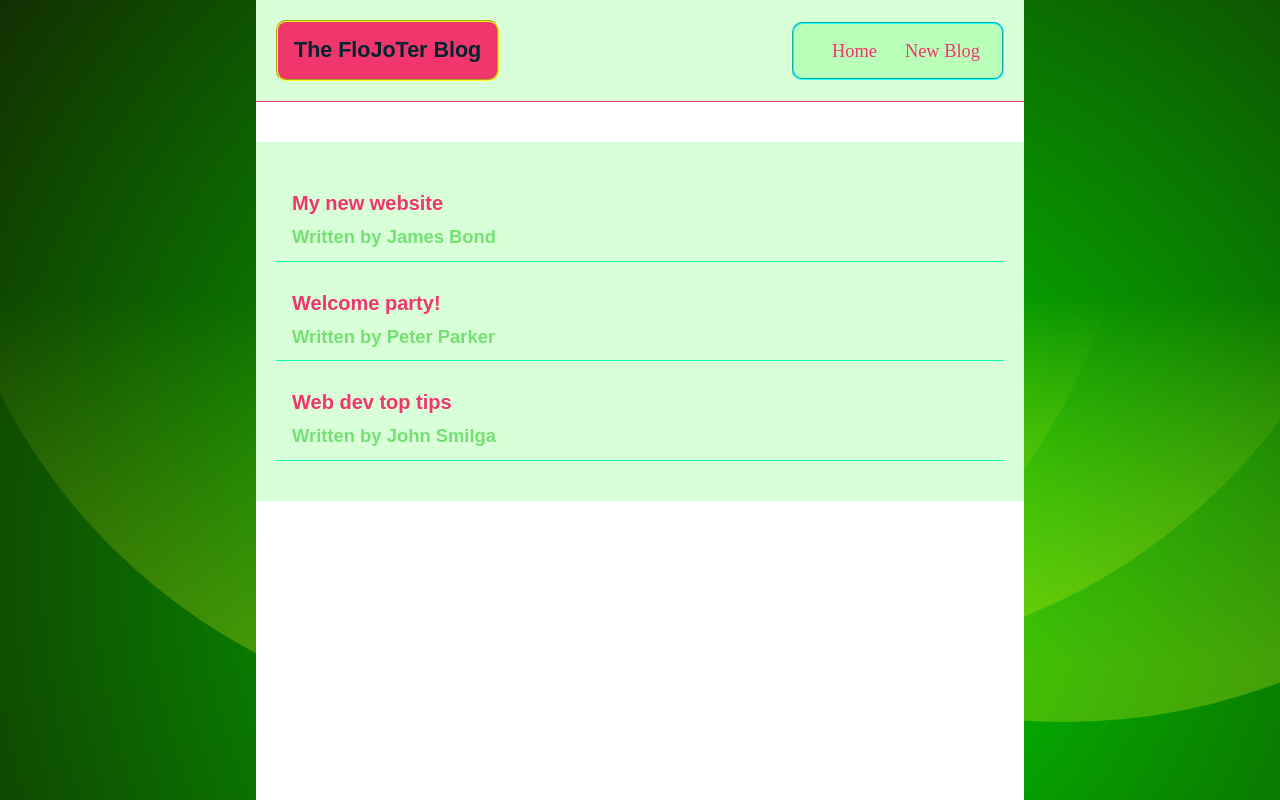
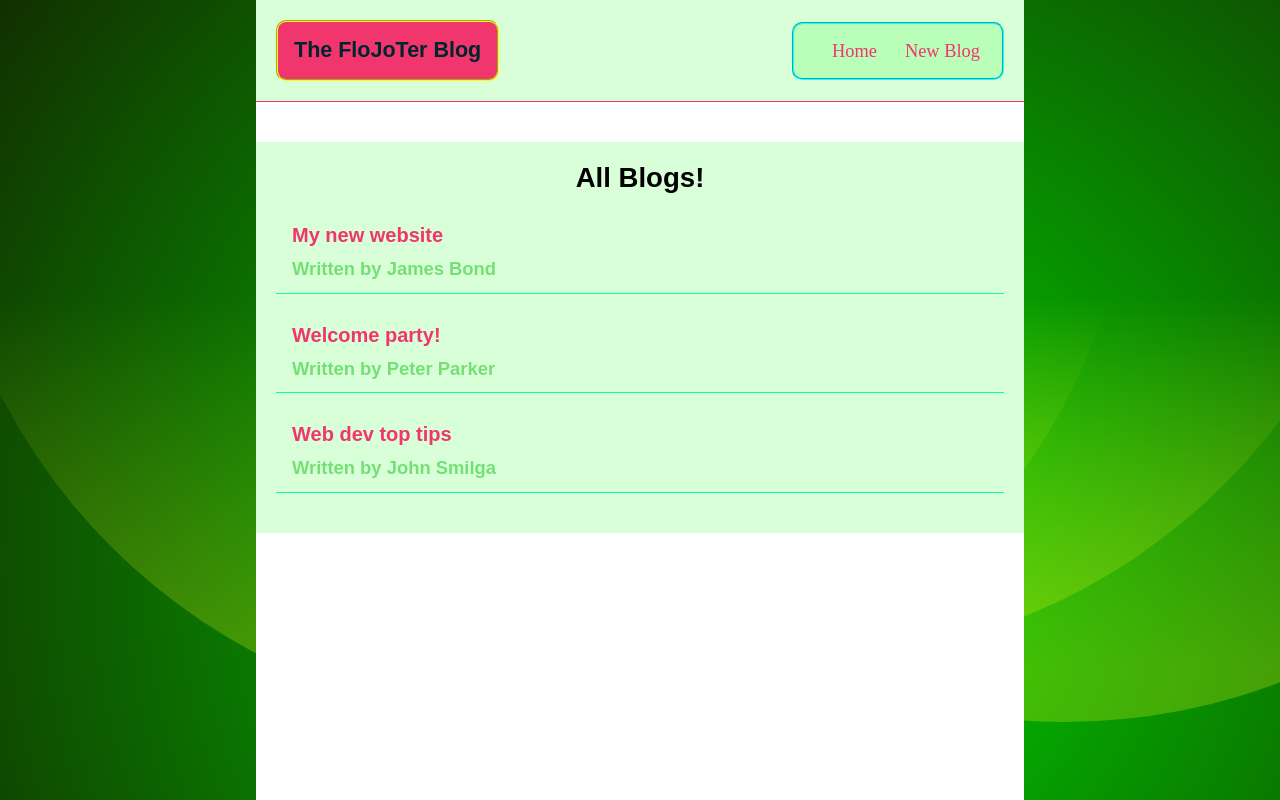
Before and after one commit to Jazaltron10/FJT-blog, a React (Vite) app: page / in a window 1280 px wide. Built offline with nearby package versions, Linux system fonts and the light colour scheme.

Commit message:
Working with props

```diff
--- a/index.html
+++ b/index.html
@@ -2,7 +2,7 @@
 <html lang="en">
   <head>
     <meta charset="UTF-8" />
-    <link rel="icon" type="image/svg+xml" href="/src/blog.png" />
+    <link rel="icon" type="image/svg+xml" href="/src/images/blog.png" />
     <meta name="viewport" content="width=device-width, initial-scale=1.0" />
     <title>FloJoTer</title>
   </head>
--- a/src/App.jsx
+++ b/src/App.jsx
@@ -22,6 +22,8 @@ const theme = {
     radius: "0.5rem",
     radius_2: "1rem",
     padding: "1rem",
+    h: "100vh",
+    w: "100vw",
     padding_2: "0.5rem",
     fontSizeSmallest: "1rem",
     fontSizeSmall: "2rem",
--- a/src/components/BlogList.jsx
+++ b/src/components/BlogList.jsx
@@ -1,10 +1,23 @@
-import {BlogList} from "./styles/BlogList.styles"
+import { BlogPreview } from "./styles/Home.styles"
+import {BlogListStyles} from "./styles/BlogList.styles"
+const BlogList = ({blogs, title}) => {
+    // const BlogList = ({props}) => {
+    // const blogs = props.blogs;
+    // const title = props.title;
+    // console.log(props, blogs);
 
-const BlogList = () => {
     return (
-        <BlogList>
-
-        </BlogList>
+        <BlogListStyles>
+            <h2>{title+"!"}</h2>
+            {
+                blogs.map((blog)=> (
+                    <BlogPreview key={blog.id}>
+                        <h2>{ blog.title }</h2>
+                        <p>Written by { blog.author }</p>
+                    </BlogPreview>
+                ))
+            }
+        </BlogListStyles>
     )
 }
 
--- a/src/components/Home.jsx
+++ b/src/components/Home.jsx
@@ -1,5 +1,6 @@
-import { HomeStyles, BlogPreview } from "./styles/Home.styles"
+import { HomeStyles} from "./styles/Home.styles"
 import {useState} from "react"
+import BlogList from "./BlogList";
 // A hook in react is a special type of function that does a certain job in react, all hooks start with the name "use"
 const Home = () => {
     const [blogs, setBlogs ] = useState([
@@ -10,14 +11,7 @@ const Home = () => {
 
     return (
         <HomeStyles>
-            {
-                blogs.map((blog)=> (
-                    <BlogPreview key={blog.id}>
-                        <h2>{ blog.title }</h2>
-                        <p>Written by { blog.author }</p>
-                    </BlogPreview>
-                ))
-            }
+            <BlogList blogs = {blogs} title="All Blogs"/>
         </HomeStyles>
     )
 }
--- a/src/components/styles/BlogList.styles.jsx
+++ b/src/components/styles/BlogList.styles.jsx
@@ -1,6 +1,6 @@
 import styled from "styled-components";
 
 
-export const BlogList = styled.div`
-
+export const BlogListStyles = styled.div`
+    color: black;
 `
--- a/src/components/styles/Navbar.styles.jsx
+++ b/src/components/styles/Navbar.styles.jsx
@@ -63,6 +63,9 @@ export const NavbarStyles = styled.nav`
         }
     }
     `
+
+
+
 
 export const LinkStyles = styled.div`
         margin-left: auto;
```
Also changed, not shown: src/Images/blog.png (renamed from src/blog.png).
